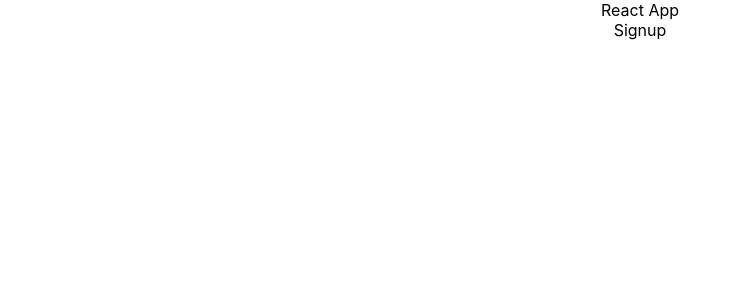
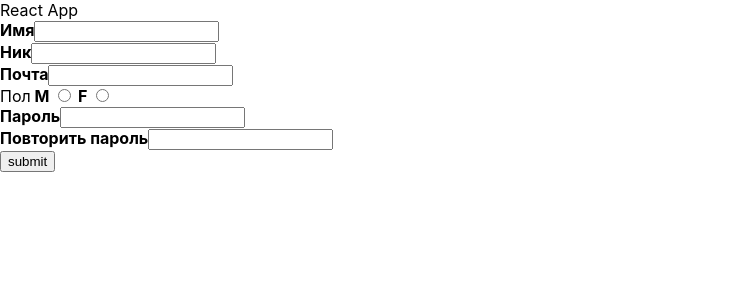
Before and after one commit to taraswww777/result-school__middle, a React (Create React App) app in the folder react-module/: page / in a window 1280 px wide. Shown: the top 300 px of the page, without its empty margins (0-742 px from the left). Built offline with nearby package versions, Linux system fonts and the light colour scheme.

Commit message:
TaskReactLogin base

```diff
--- a/react-module/src/App.css
+++ b/react-module/src/App.css
@@ -1,5 +1,5 @@
 .App {
-  text-align: center;
+
 }
 
 .App-logo {
@@ -11,17 +11,6 @@
   .App-logo {
     animation: App-logo-spin infinite 20s linear;
   }
-}
-
-.App-header {
-  background-color: #282c34;
-  min-height: 100vh;
-  display: flex;
-  flex-direction: column;
-  align-items: center;
-  justify-content: center;
-  font-size: calc(10px + 2vmin);
-  color: white;
 }
 
 .App-link {
--- /dev/null
+++ b/react-module/src/components/signup/signup.module.css
@@ -0,0 +1,5 @@
+.signup{}
+
+label{
+    font-weight: bold;
+}
--- a/react-module/src/components/signup/signup.tsx
+++ b/react-module/src/components/signup/signup.tsx
@@ -1,12 +1,48 @@
+import S from './signup.module.css';
+
 interface SignupProps {
     onSubmit: Function
 }
 
 export const Signup = ({onSubmit}: SignupProps) => {
     return (
-        <div>
+        <div className={S.signup}>
             <form onSubmit={() => onSubmit()}>
-                Signup
+                <div>
+                    <label>
+                        Имя
+                        <input type="text"/>
+                    </label>
+                </div>
+                <div>
+                    <label>
+                        Ник
+                        <input type="text"/>
+                    </label>
+                </div>
+                <div>
+                    <label>Почта
+                        <input type="email"/>
+                    </label>
+                </div>
+                <div>
+                    Пол
+                    <label> M <input type="radio" name="sex" value="M"/></label>
+                    <label> F <input type="radio" name="sex" value="F"/></label>
+                </div>
+                <div>
+                    <label>Пароль
+                        <input type="password" name="password"/>
+                    </label>
+                </div>
+                <div>
+                    <label>Повторить пароль
+                        <input type="password" name="confirmPassword"/>
+                    </label>
+                </div>
+                <div>
+                    <button type="submit">submit</button>
+                </div>
             </form>
         </div>
     )
```
